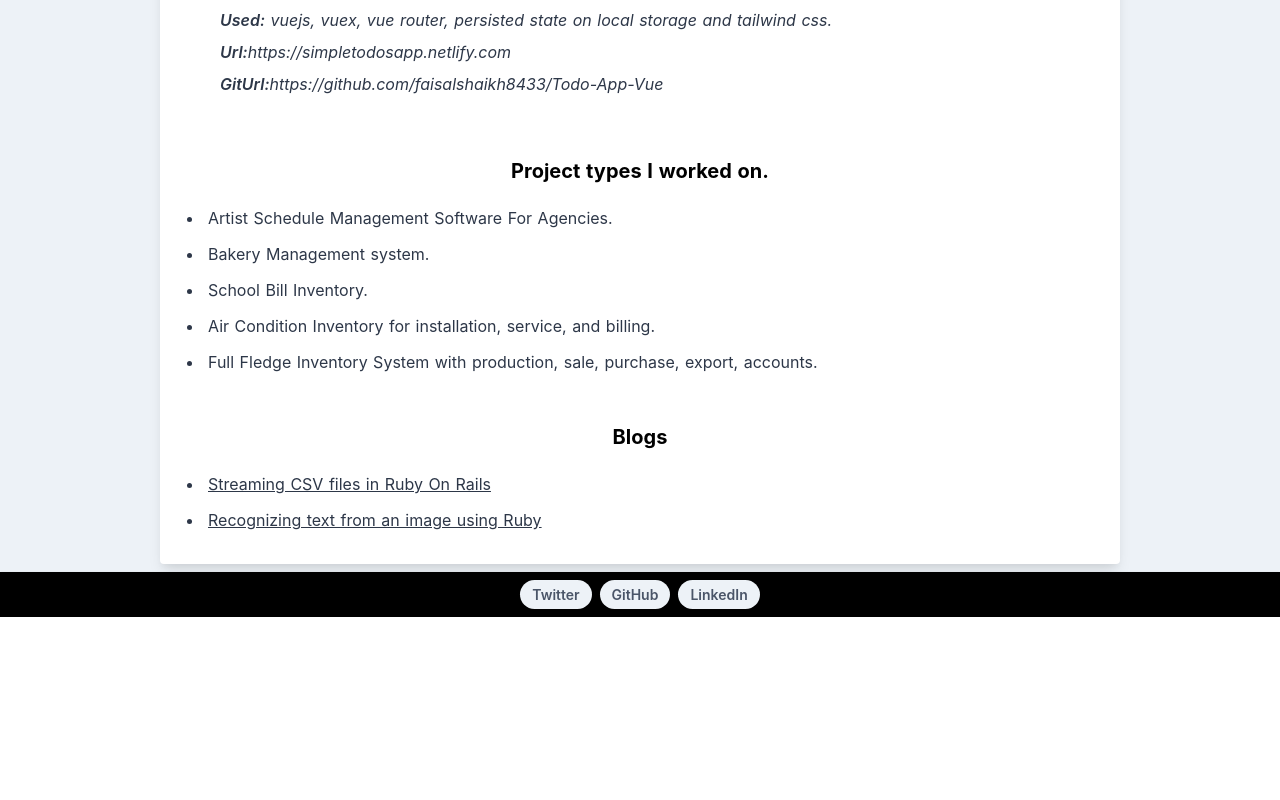
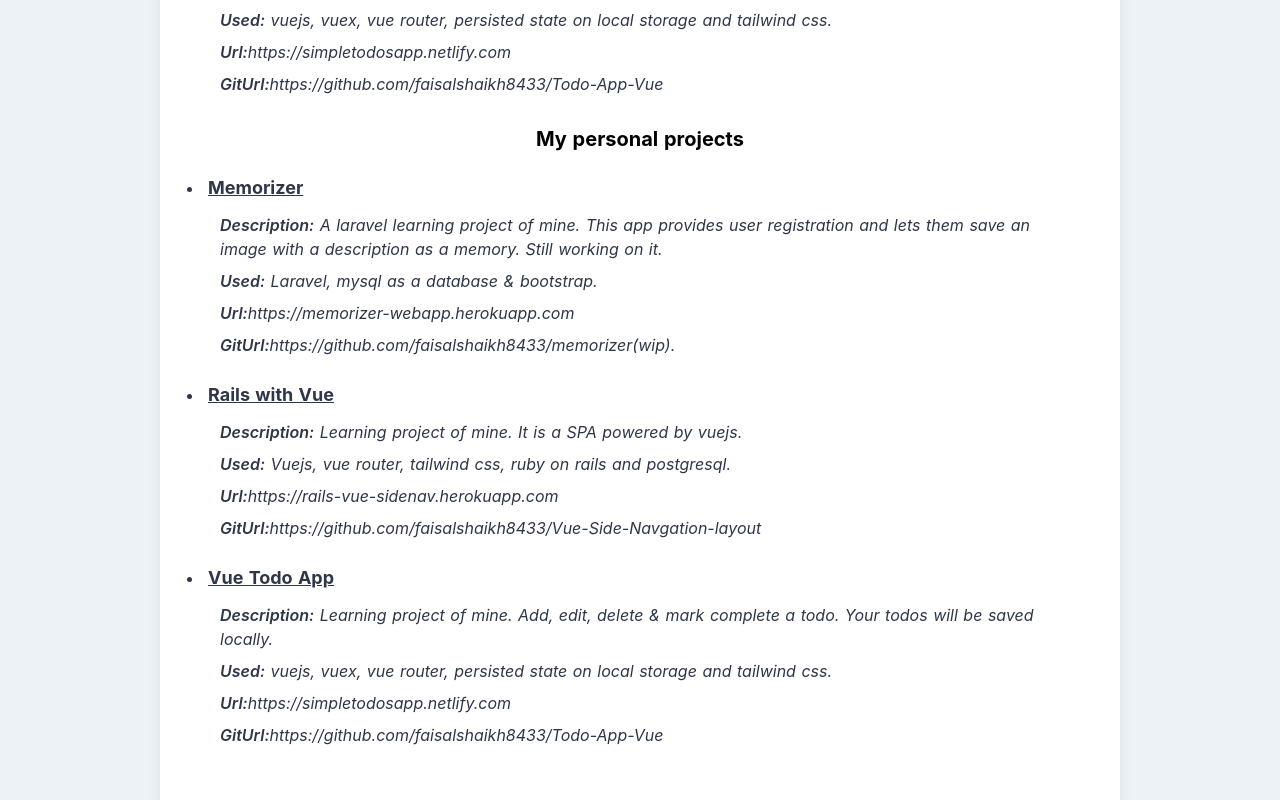
Before and after one commit to faisalshaikh8433/self-website, a Nuxt app: page /projects in a window 1280 px wide. Shown: the part 1580-2380 px from the top of the page. Before the commit the page ends 2197 px from the top, so only its background shows below. Built offline with nearby package versions, Linux system fonts and the light colour scheme.

Commit message:
adds new blog and dev.to link

```diff
--- a/components/Footer.vue
+++ b/components/Footer.vue
@@ -1,5 +1,5 @@
 <template>
-  <div class="text-center bg-black p-2 shadow">
+  <div class="flex justify-center items-center p-2 shadow bg-black">
     <a href="https://twitter.com/shaikfaisal_dev" target="_blank">
       <span
         class="inline-block bg-gray-200 rounded-full px-3 py-1 text-sm font-semibold text-gray-700 mr-2"
@@ -14,8 +14,14 @@
     </a>
     <a href="https://www.linkedin.com/in/faisal-sk" target="_blank">
       <span
+        class="inline-block bg-gray-200 rounded-full px-3 py-1 text-sm font-semibold text-gray-700 mr-2"
+        >LinkedIn</span
+      >
+    </a>
+    <a href="https://dev.to/faisalshaikh8433">
+      <span
         class="inline-block bg-gray-200 rounded-full px-3 py-1 text-sm font-semibold text-gray-700"
-        >LinkedIn</span
+        >Dev</span
       >
     </a>
   </div>
--- a/pages/projects.vue
+++ b/pages/projects.vue
@@ -1,7 +1,7 @@
 <template>
   <div class="w-full lg:w-3/4 rounded overflow-hidden shadow-lg">
     <div class="px-6 py-4">
-      <div class="font-bold text-xl mb-2 text-center">Some of the projects I worked on.</div>
+      <div class="font-bold text-xl mb-2 text-center">Recent projects I worked on.</div>
       <div class="text-gray-800 m-1 p-1 text-base">
         <ul class="list-disc px-2">
           <li class="m-1 p-1">
@@ -206,6 +206,98 @@
           </li>
         </ul>
       </div>
+      <div class="font-bold text-xl mb-2 text-center">My personal projects</div>
+      <div class="text-gray-800 m-1 p-1 text-base">
+        <ul class="list-disc px-2">
+          <li class="m-1 p-1">
+            <strong class="underline text-lg">Memorizer</strong>
+            <div class="p-2 italic">
+              <p class="p-1">
+                <span class="font-semibold">Description:</span>
+                A laravel learning project of mine. This app provides user registration and lets them save an image with a description as a memory. Still working on it.
+              </p>
+              <p class="p-1">
+                <span class="font-semibold">Used:</span>
+                Laravel, mysql as a database & bootstrap.
+              </p>
+              <p class="p-1">
+                <span class="font-semibold">Url:</span>
+                <a
+                  target="_blank"
+                  href="https://memorizer-webapp.herokuapp.com"
+                  class="hover:text-blue-600"
+                >https://memorizer-webapp.herokuapp.com</a>
+              </p>
+              <p class="p-1">
+                <span class="font-semibold">GitUrl:</span>
+                <a
+                  target="_blank"
+                  href="https://github.com/faisalshaikh8433/memorizer"
+                  class="hover:text-blue-600"
+                >https://github.com/faisalshaikh8433/memorizer(wip).</a>
+              </p>
+            </div>
+          </li>
+          <li class="m-1 p-1">
+            <strong class="underline text-lg">Rails with Vue</strong>
+            <div class="p-2 italic">
+              <p class="p-1">
+                <span class="font-semibold">Description:</span>
+                Learning project of mine. It is a SPA powered by vuejs.
+              </p>
+              <p class="p-1">
+                <span class="font-semibold">Used:</span>
+                Vuejs, vue router, tailwind css, ruby on rails and postgresql.
+              </p>
+              <p class="p-1">
+                <span class="font-semibold">Url:</span>
+                <a
+                  target="_blank"
+                  href="https://rails-vue-sidenav.herokuapp.com"
+                  class="hover:text-blue-600"
+                >https://rails-vue-sidenav.herokuapp.com</a>
+              </p>
+              <p class="p-1">
+                <span class="font-semibold">GitUrl:</span>
+                <a
+                  target="_blank"
+                  href="https://github.com/faisalshaikh8433/Vue-Side-Navgation-layout"
+                  class="hover:text-blue-600"
+                >https://github.com/faisalshaikh8433/Vue-Side-Navgation-layout</a>
+              </p>
+            </div>
+          </li>
+          <li class="m-1 p-1">
+            <strong class="underline text-lg">Vue Todo App</strong>
+            <div class="p-2 italic">
+              <p class="p-1">
+                <span class="font-semibold">Description:</span>
+                Learning project of mine. Add, edit, delete & mark complete a todo. Your todos will be saved locally.
+              </p>
+              <p class="p-1">
+                <span class="font-semibold">Used:</span>
+                vuejs, vuex, vue router, persisted state on local storage and tailwind css.
+              </p>
+              <p class="p-1">
+                <span class="font-semibold">Url:</span>
+                <a
+                  target="_blank"
+                  href="https://simpletodosapp.netlify.com"
+                  class="hover:text-blue-600"
+                >https://simpletodosapp.netlify.com</a>
+              </p>
+              <p class="p-1">
+                <span class="font-semibold">GitUrl:</span>
+                <a
+                  target="_blank"
+                  href="https://github.com/faisalshaikh8433/Todo-App-Vue"
+                  class="hover:text-blue-600"
+                >https://github.com/faisalshaikh8433/Todo-App-Vue</a>
+              </p>
+            </div>
+          </li>
+        </ul>
+      </div>
     </div>
     <div class="px-6 py-4">
       <div class="font-bold text-xl mb-2 text-center">Project types I worked on.</div>
@@ -222,16 +314,16 @@
       </div>
     </div>
     <div class="px-6 py-4">
-      <div class="text-center font-bold text-xl mb-2">Blogs</div>
+      <div class="text-center font-bold text-xl mb-2">Blog Links</div>
       <div class="text-gray-800 m-1 p-1 text-base">
         <ul class="list-disc px-2">
           <li class="m-1 p-1">
             <div>
               <a
                 target="_blank"
-                href="https://dev.to/faisalshaikh8433/streaming-csv-files-in-ruby-on-rails-2oda"
+                href="https://dev.to/faisalshaikh8433/manipulating-data-object-of-the-vuejs-component-through-jquery-events-20ih"
                 class="underline hover:text-blue-600"
-              >Streaming CSV files in Ruby On Rails</a>
+              >Manipulating data object of the Vuejs component through JQuery events</a>
             </div>
           </li>
           <li class="m-1 p-1">
@@ -243,6 +335,15 @@
               >Recognizing text from an image using Ruby</a>
             </div>
           </li>
+          <li class="m-1 p-1">
+            <div>
+              <a
+                target="_blank"
+                href="https://dev.to/faisalshaikh8433/streaming-csv-files-in-ruby-on-rails-2oda"
+                class="underline hover:text-blue-600"
+              >Streaming CSV files in Ruby On Rails</a>
+            </div>
+          </li>
         </ul>
       </div>
     </div>
@@ -250,6 +351,6 @@
 </template>
 <script>
 export default {
-  layout: "default"
+  layout: "default",
 };
 </script>
```
Also changed, not shown: pages/index.vue (+62 -38 lines).
